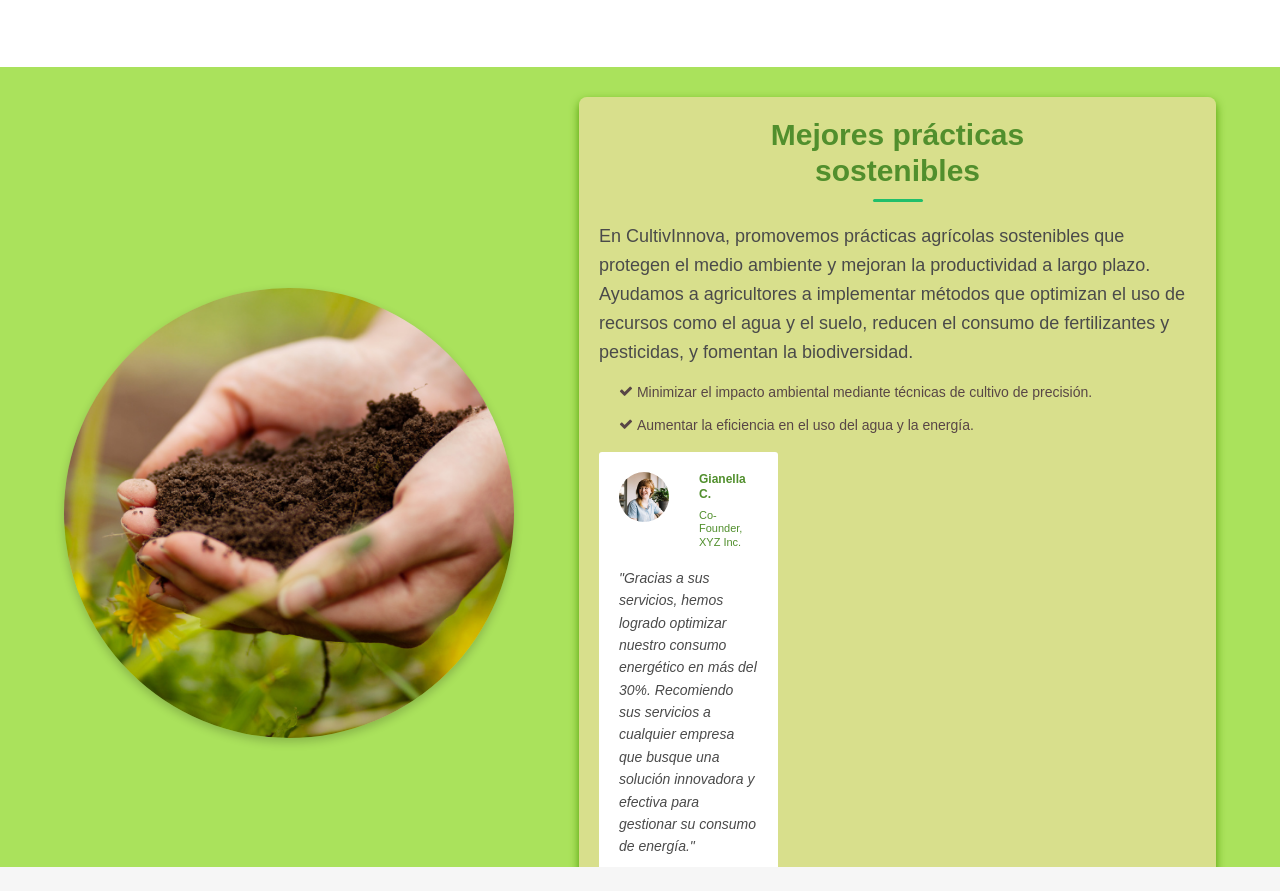
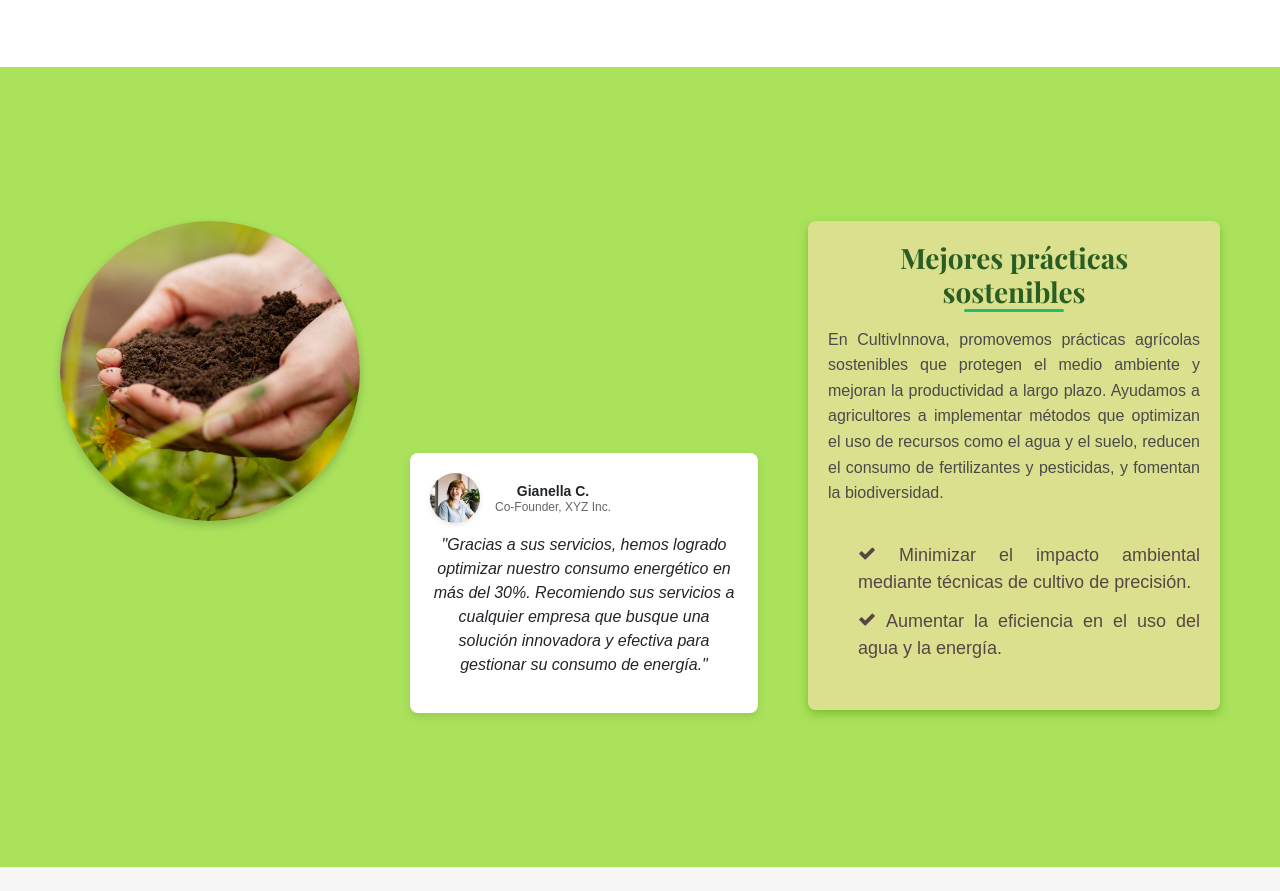
Before and after one commit to JeffersonCastroPariona/Landing-Page-1, a plain HTML site: page index.html in a window 1280 px wide. Shown: the part 1255-2146 px from the top of the page. Drawn offline with nearby package versions, Linux system fonts and the light colour scheme; no server answers; files whose address does not match are found by name.

Commit message:
v1-final

```diff
--- a/css/estilos.css
+++ b/css/estilos.css
@@ -187,17 +187,18 @@ a.botonGetStarted:hover {
     opacity: 1;
     animation: animacion1 1s ease-out;
 }
-
+.imgBody {
+    flex: 1; /* Imagen ocupa un espacio proporcional */
+    display: flex;
+    justify-content: center; /* Centra la imagen horizontalmente */
+}
 
 .imgBody img {
     border-radius: 50%; /* Hace que la imagen sea circular */
-    width: 450px; /* Tamaño de la imagen circular */
-    height: 450px;
-    object-fit: cover; /* Asegura que la imagen no se deforme */
-    margin-right: 45px; /* Centra la imagen horizontalmente */
-    display: block; /* Permite centrar en contenedores */
-    box-shadow: 0px 4px 10px rgba(0, 0, 0, 0.2); /* Subtle shadow */
-
+    width: 300px; /* Tamaño de la imagen */
+    height: 300px;
+    object-fit: cover; /* Evita que la imagen se deforme */
+    box-shadow: 0px 4px 10px rgba(0, 0, 0, 0.2); /* Agrega una sombra */
 }
 
 @keyframes animacion4 {
@@ -232,8 +233,10 @@ a.botonGetStarted:hover {
 }
 
 .navbar-brand {
-    display: none;
+    position: absolute; /* Mantén el logo separado del menú */
+    left: 10px; /* Asegura que esté alineado a la izquierda */
 }
+
 
 .navbar-brand small {
     color: #20bf6b;
@@ -339,14 +342,16 @@ a.botonGetStarted:hover {
 
 .boxCallToActions {
 
-    display: flex;
-    justify-content: center;
-    align-items: center;
-    width: 100%;
-    height: 800px;
-    color: #518f2d;
-    overflow: hidden;
-    background-color: #aae25c
+    display: flex; /* Activa Flexbox */
+    flex-direction: column; /* Coloca los elementos en columna */
+    align-items: center; /* Centra horizontalmente */
+    justify-content: center; /* Centra verticalmente */
+    width: 100%; /* Ocupa todo el ancho disponible */
+    min-height: 100vh; /* Altura completa de la pantalla */
+    padding: 20px;
+    background-color: #aae25c; /* Fondo verde */
+    overflow: hidden; /* Evita que elementos se salgan */
+    box-sizing: border-box; /* Asegura que el padding se incluya en el ancho */
 
 
     /*padding-top: 0px;
@@ -357,13 +362,15 @@ a.botonGetStarted:hover {
 }
 
 .callToActions {
-    padding: 30px 0;
-    display: flex;
-    justify-content: center; /* Centra los elementos horizontalmente */
-    align-items: center;
-    width: 90%;
-    margin: auto;
-    gap: 20px; /* Espacio entre imagen y contenido */
+    display: flex; /* Activa Flexbox */
+    flex-direction: row; /* Coloca la imagen y el contenido en fila */
+    align-items: flex-start; /* Alinea al inicio verticalmente */
+    justify-content: space-between; /* Añade espacio entre columnas */
+    gap: 50px; /* Espaciado entre imagen y contenido */
+    width: 100%; /* Ocupa todo el ancho */
+    max-width: 1200px; /* Limita el ancho máximo */
+    margin: 0 auto; /* Centra el contenedor */
+    padding: 20px; /* Espaciado interno */
 }
 
 .imgCallToActions {
@@ -377,43 +384,53 @@ a.botonGetStarted:hover {
     max-width: 400px; /* Tamaño máximo de la imagen */
     vertical-align: top;
 }
-/*
+
 .contenido {
-    width: 50%; /* Ajuste para el contenido */
-    padding-left: 20px;
-    /*padding-top: 0%;*/
+    flex: 2; /* El contenido ocupa más espacio que la imagen */
+    display: flex;
+    flex-direction: column;
+    max-width: 600px; /* Limita el ancho del contenido */
+    padding: 20px;
+    background-color: rgba(223, 224, 147, 0.9); /* Fondo claro */
+    border-radius: 8px; /* Bordes redondeados */
+    box-shadow: 0px 4px 10px rgba(79, 158, 5, 0.5); /* Sombra suave */
+    text-align: justify; /* Alinea el texto a la izquierda */
 }
-*/
+
 .contenido h3 {
-    font-size: 36px;
+    font-size: 28px;
     font-family: 'Playfair Display', serif;
-    font-weight: 700;
+    font-weight: bold;
     color: #2a5d23;
-    text-align: center;
-    position: relative;
+    margin-bottom: 15px;
 }
 
 .contenido h3::after {
     content: "";
     display: block;
-    width: 50px;
+    width: 100px;
     height: 3px;
     background-color: #20bf6b;
-    margin: 10px auto;
+    margin: auto;
     border-radius: 5px;
-}
-.contenido {
-    background-color: rgba(223, 224, 147, 0.877); /* Light background */
-    padding: 20px;
-    border-radius: 8px;
-    box-shadow: 0px 4px 10px rgb(79, 158, 5); /* Soft shadow */
 }
 
 .contenido p {
-    font-size: 18px;
+    font-size: 16px;
     color: #4a4a4a;
     line-height: 1.6;
 }
+
+.contenido ul {
+    padding-left: 10px; /* Desplaza el contenido de la lista */
+    margin-top: 10px;
+}
+
+.contenido ul li {
+    margin-bottom: 10px;
+    color: #2a5d23;
+}
+
 
 .callToActions .contenido ul li {
     padding-left: 20px;
@@ -422,27 +439,53 @@ a.botonGetStarted:hover {
     list-style: none;
     margin-bottom: 12px;
     color: #584646;
-    font-size: 14px;
+    font-size: 18px;
 }
 
 .boxCardCallToActions {
-
-        background: #ffffff;
-        width: 30%;
-        border-radius: 3px;
-        padding: 1.25rem;
-        transition: cubic-bezier(1, 0, 0, 1);
-        margin-bottom: 20px;
-
+    background-color: #ffffff; /* Fondo blanco */
+    padding: 20px; /* Espaciado interno */
+    border-radius: 8px; /* Bordes redondeados */
+    box-shadow: 0px 4px 10px rgba(0, 0, 0, 0.1); /* Sombra suave */
+    text-align: center; /* Centra el texto */
+    width: 30%; /* Asegura que ocupe todo el ancho de la columna */
+    padding-bottom: auto;
+    margin-top: 20%;
 }
 
 /* Animación de la tarjeta */
 .boxCardAnimated {
     transform: translateX(0);
-    animation: animacion3 0.7s ease-out;
+    animation: animacion3 0.9s ease-out;
     position: absolute;
+    opacity: 5;
+}
+
+@keyframes move-in {
+    0% {
+        transform: translateY(100px); /* Comienza desde abajo */
+        opacity: 0; /* Empieza invisible */
+    }
+    100% {
+        transform: translateY(0); /* Llega a su posición final */
+        opacity: 1; /* Termina visible */
+    }
+}
+
+/* Inicialmente, los elementos están ocultos y desplazados hacia abajo */
+.hidden {
+    opacity: 0;
+    transform: translateY(100px);
+    transition: all 0.8s ease-out; /* Suaviza la transición */
+}
+
+/* Cuando el elemento es visible, aplica la animación */
+.visible {
     opacity: 1;
+    transform: translateY(0);
+    animation: move-in 0.8s ease-out;
 }
+
 
 @keyframes animacion3 {
     0% {
@@ -461,28 +504,37 @@ a.botonGetStarted:hover {
 }
 
 .cardCallToActions .boxProfesional {
-    display: flex;
+    display: flex; /* Elementos en fila */
+    align-items: center; /* Alinea verticalmente */
+    gap: 15px; /* Espaciado entre la imagen y los datos */
 }
 
 .boxProfesional .imgProfesional {
-    margin-right: 30px;
+    flex-shrink: 0; /* Evita que la imagen se reduzca */
+    width: 50px; /* Tamaño fijo de la imagen */
+    height: 50px;
+    border-radius: 50%; /* Hace la imagen circular */
+    object-fit: cover; /* Evita deformaciones */
+    box-shadow: 0px 2px 5px rgba(0, 0, 0, 0.1); /* Sombra ligera */
 }
 
 .boxProfesional .datosProfesional h5 {
-    font-size: 12px;
+    font-size: 14px; /* Tamaño del nombre */
     font-weight: bold;
+    margin: 0;
 }
 
 .boxProfesional .datosProfesional h6 {
-    font-size: 11px;
+    font-size: 12px; /* Tamaño del rol */
+    margin: 0;
+    color: #666;
 }
 
 .cardCallToActions p {
-    font-style: italic;
-    font-size: 14px;
+    font-style: italic; /* Texto en cursiva */
+    font-size: 16px; /* Ajuste del tamaño del texto */
     margin-top: 10px;
-    margin-bottom: 10px;
-    width: 100%;
+    line-height: 1.5; /* Mejora la legibilidad */
 }
 
 
@@ -657,6 +709,69 @@ a.botonGetStarted:hover {
 
 /* MEDIA QUERIES */
 
+@media (max-width: 768px) {
+    .boxCallToActions {
+        flex-direction: column; /* Cambia a diseño en columna */
+        gap: 10px; /* Reduce el espacio entre los elementos */
+    }
+
+    .imgBody img {
+        width: 200px; /* Reduce el tamaño de la imagen */
+        height: 200px;
+    }
+
+    .contenido {
+        max-width: 100%; /* Permite que el contenido ocupe todo el ancho */
+        text-align: center; /* Centra el texto */
+    }
+
+    .contenido h3 {
+        font-size: 24px; /* Reduce el tamaño del título */
+    }
+
+    .contenido p, .contenido ul li {
+        font-size: 14px; /* Reduce el tamaño del texto */
+    }
+
+    .boxCardCallToActions {
+        width: 90%; /* Reduce el ancho en pantallas medianas */
+        padding: 15px; /* Reduce el espaciado interno */
+        margin: 30px auto; /* Ajusta el margen superior e inferior */
+    }
+
+    .boxProfesional {
+        flex-direction: column; /* Cambia a disposición en columna */
+        align-items: center; /* Centra los elementos */
+    }
+
+    .boxProfesional .imgProfesional {
+        width: 40px; /* Reduce el tamaño de la imagen */
+        height: 40px;
+        margin-bottom: 10px; /* Añade espacio debajo de la imagen */
+    }
+
+    .cardCallToActions p {
+        font-size: 14px; /* Reduce el tamaño del texto */
+    }
+}
+
+@media (max-width: 480px) {
+    .boxCardCallToActions {
+        width: 100%; /* Ocupa todo el ancho en pantallas pequeñas */
+        padding: 10px; /* Reduce aún más el espaciado interno */
+    }
+
+    .boxProfesional .imgProfesional {
+        width: 35px; /* Imagen aún más pequeña */
+        height: 35px;
+    }
+
+    .cardCallToActions p {
+        font-size: 13px; /* Texto más pequeño */
+        line-height: 1.4;
+    }
+}
+
 @media screen and (max-width:800px) {
     .boxLogo {
         display: none;
@@ -799,6 +914,7 @@ a.botonGetStarted:hover {
     .boxContacto {
         height: 100%;
     }
+
 }
 
 @media screen and (max-width:400px) {
--- a/index.html
+++ b/index.html
@@ -68,7 +68,7 @@
     <section class="boxFeatures" id="linkFeatures">
         <h3>Features</h3>
 
-        <div class="features">
+        <div class="features animate-on-scroll hidden">
             <div class="cardFeatures">
                 <span class="icon-refresh"></span>
                 <h4>Monitoreo de Cultivos en Tiempo Real</h4>
@@ -118,23 +118,14 @@
     <!-- Sección Call To Actions -->
     <section class="boxCallToActions">
         <div class="callToActions">
-            <div class="imgBody">
+            <!-- Imagen a la derecha -->
+            <div class="imgBody animate-on-scroll hidden">
                 <img src="images/v1.png" alt="">
             </div>
-            <article class="contenido">
-                <h3>Mejores prácticas <br>sostenibles</h3>
-                <p>En CultivInnova, promovemos prácticas agrícolas sostenibles que protegen el medio ambiente y mejoran la productividad a largo plazo. Ayudamos a agricultores a implementar métodos que optimizan el uso de recursos como el agua y el suelo, reducen el consumo de fertilizantes y pesticidas, y fomentan la biodiversidad.</p>
-                <ul>
-                    <li> <span class="icon-check"></span> Minimizar el impacto ambiental mediante técnicas de cultivo de precisión.
-                    </li>
-                    <li> <span class="icon-check"></span> Aumentar la eficiencia en el uso del agua y la energía.
-                    </li>
-                </ul>
 
-
+            <!-- Contenido de Gianella -->
             <div class="boxCardCallToActions" id="cardAnimada">
                 <div class="cardCallToActions">
-
                     <div class="boxProfesional">
                         <div class="imgProfesional">
                             <img src="images/person_1.jpg" alt="">
@@ -144,12 +135,23 @@
                             <h6>Co-Founder, XYZ Inc.</h6>
                         </div>
                     </div>
-                        <p>"Gracias a sus servicios, hemos logrado optimizar nuestro consumo energético en más del 30%. Recomiendo sus servicios a cualquier empresa que busque una solución innovadora y efectiva para gestionar su consumo de energía." </p>
+                    <p>"Gracias a sus servicios, hemos logrado optimizar nuestro consumo energético en más del 30%. Recomiendo sus servicios a cualquier empresa que busque una solución innovadora y efectiva para gestionar su consumo de energía."</p>
                 </div>
             </div>
+
+            <!-- Contenido a la izquierda: Mejores prácticas y Gianella -->
+            <article class="contenido animate-on-scroll hidden">
+                <!-- Contenido de Mejores prácticas -->
+                <h3>Mejores prácticas <br>sostenibles</h3>
+                <p>En CultivInnova, promovemos prácticas agrícolas sostenibles que protegen el medio ambiente y mejoran la productividad a largo plazo. Ayudamos a agricultores a implementar métodos que optimizan el uso de recursos como el agua y el suelo, reducen el consumo de fertilizantes y pesticidas, y fomentan la biodiversidad.</p>
+                <ul>
+                    <li> <span class="icon-check"></span> Minimizar el impacto ambiental mediante técnicas de cultivo de precisión.</li>
+                    <li> <span class="icon-check"></span> Aumentar la eficiencia en el uso del agua y la energía.</li>
+                </ul>
             </article>
         </div>
     </section>
+
     <!-- Fin Sección Call To Actions -->
 
     <!-- Sección About -->
--- a/js/app.js
+++ b/js/app.js
@@ -96,3 +96,31 @@ function enviarMensaje() {
     alert('Mensaje enviado con éxito!');
     document.getElementById("miForm").reset();
 }
+
+// Selecciona los elementos que quieres animar
+const elementsToAnimate = document.querySelectorAll('.animate-on-scroll');
+
+// Función para detectar si un elemento está visible en la pantalla
+const isElementInViewport = (element) => {
+    const rect = element.getBoundingClientRect();
+    return (
+        rect.top <= window.innerHeight && rect.bottom >= 0
+    );
+};
+
+// Añade o elimina la clase 'visible' según la posición del elemento
+const handleScroll = () => {
+    elementsToAnimate.forEach((element) => {
+        if (isElementInViewport(element)) {
+            element.classList.add('visible'); // Añade la clase cuando está visible
+        } else {
+            element.classList.remove('visible'); // Elimina la clase cuando no está visible
+        }
+    });
+};
+
+// Escucha el evento 'scroll' para activar la animación
+window.addEventListener('scroll', handleScroll);
+
+// Llama a la función una vez al cargar la página
+handleScroll();
```
Lines whose indentation alone changed are shown as unchanged.
